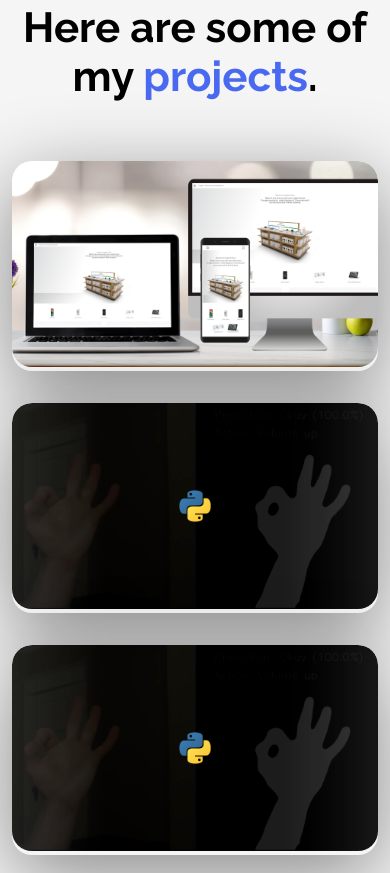
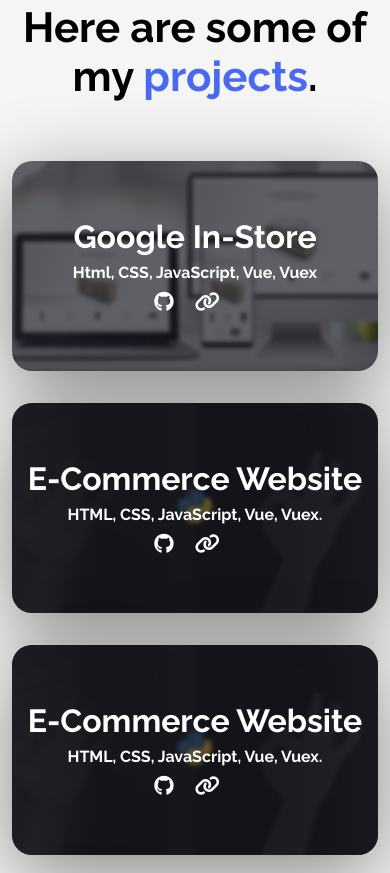
Before and after one commit to yacoub33/yh-e-protfolio, a plain HTML site: page index.html in a window 390 px wide. Shown: the part 891-1764 px from the top of the page. Drawn offline with nearby package versions, Linux system fonts and the light colour scheme.

Commit message:
smartphone-ui-fix

```diff
--- a/style.css
+++ b/style.css
@@ -728,6 +728,28 @@ SHAPES
   .modal__half {
     width: 100%;
   }
+
+  .project__img {
+    transform: scale(1.07);
+    filter: blur(2px);
+  }
+
+  .project__wrapper--bg {
+    opacity: 0.7;
+  }
+
+  .project__description {
+    opacity: 1;
+    transform: translateY(-50%);
+  }
+
+  .project__description--title {
+    font-size: 32px;
+  }
+
+  .project__description--sub-title {
+    font-size: 16px;
+  }
 }
 
 @media (max-width: 480px) {
```
